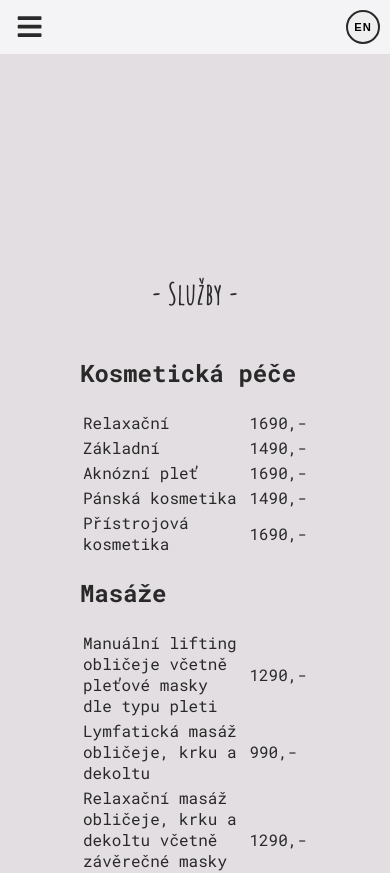
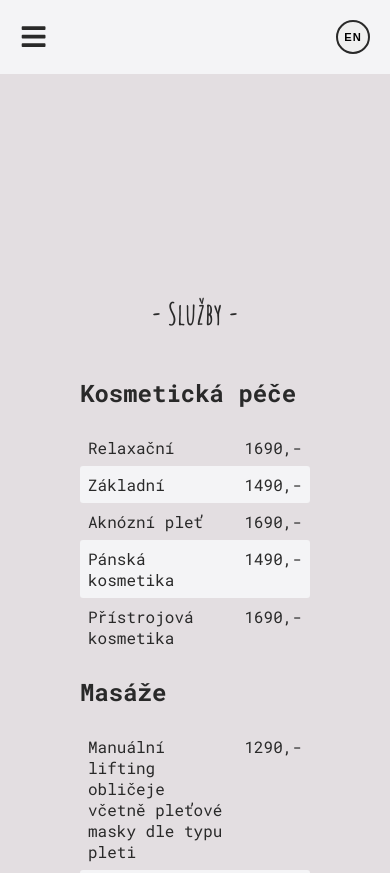
Before and after one commit to Maree13/paulinesky-studio, a React (Create React App) app: page /services in a window 390 px wide. Shown: the top 873 px of the page. Built offline with nearby package versions, Linux system fonts and the light colour scheme; a web font is replaced by a local one.

Commit message:
Services css, pridane dalsie styly na button v services lebo tlacitko sa rozhodilo prodanim tabulky

```diff
--- a/src/index.css
+++ b/src/index.css
@@ -172,8 +172,9 @@ header {
 
 @media (max-width: 768px) {
   .language-toggle {
-    margin: 0;
+    margin: 10px;
     padding: 15px;
+    /* border: solid 3px red; */
   }
 }
 
@@ -198,6 +199,10 @@ header {
     border: 0;
     color: var(--color-1);
     /* background-color: var(--background-2); */
+    margin: 10px;
+    /* border: solid 3px red; */
+    margin-left: 10px;
+    padding-left: 0;
   }
 
 
@@ -216,7 +221,7 @@ header {
   .navbar-navigation.open {
     display: flex;
     position: absolute;
-    top: 50px;
+    top: 60px;
     left: 0;
     right: 0;
     /* flex-direction: column; */
@@ -587,6 +592,7 @@ header {
     height: 60%;
     /* height: 40vh; */
     /* height: 0; */
+    padding-top: 200px;
   }
 
   .intro-background-image {
@@ -652,7 +658,7 @@ header {
   display: flex;
   flex-direction: column;
   justify-content: space-evenly;
-  align-items: center;
+  /* align-items: center; */
   width: 60%;
   padding: 80px;
   flex-grow: 2;
@@ -666,7 +672,7 @@ header {
   width: 40%;
   background-image: url('./imgservices/img-services-1.jpg');
   background-size: cover;
-  background-position: center;
+  background-position: left;
   background-repeat: no-repeat;
   flex-grow: 1;
   opacity: 0;
@@ -703,6 +709,72 @@ header {
     min-width: 100%;
   }
 }
+
+/* SERVICES - TABULKA */
+/* Styles for the services section */
+.services table {
+  width: 100%;
+  /* border-collapse: collapse; */
+  border-collapse: separate;
+  /* This should be 'separate' to allow border radius */
+  border-spacing: 0;
+  /* Removes the space between cells */
+  overflow: hidden;
+  /* Allows border-radius to be visible */
+}
+
+.services table h2 {
+  text-align: center;
+  margin-bottom: 20px;
+}
+
+
+.services td {
+  padding: 8px;
+  text-align: left;
+  vertical-align: top;
+}
+
+.services td:first-child {
+  width: 70%;
+  /* Adjust the width as needed to prevent the name from sticking to the price */
+  border-top-left-radius: 3px;
+  border-bottom-left-radius: 3px;
+}
+
+.services td:last-child {
+  width: 30%;
+  /* Adjust as necessary to accommodate the price */
+  padding-left: 10px;
+  /* This creates a gap between the service name and the price */
+  border-top-right-radius: 3px;
+  border-bottom-right-radius: 3px;
+}
+
+/* Additional styling for a more polished look */
+.services th {
+  background-color: var(--background-header-1);
+  border-radius: 10px;
+  color: #333;
+  padding: 10px 15px;
+}
+
+.services tr:nth-child(even) {
+  /* background-color: #f9f9f9; */
+  background-color: var(--background-header-1);
+}
+
+.services .button-style {
+  width: auto;
+  /* Ensures the button doesn't stretch to fit container width */
+  /* max-width: 200px; */
+  /* Optional: Sets a maximum width for the button */
+  flex-shrink: 0;
+  /* Prevents the button from resizing to fit in flex containers */
+  margin: 70px auto;
+  /* Centers the button and maintains margin */
+}
+
 
 /* CONTACT */
 
@@ -775,7 +847,7 @@ header {
     flex-direction: column;
     height: 100%;
     width: 100%;
-    padding-top: 150px;
+    padding-top: 200px;
   }
 
   .contact-text {
```
